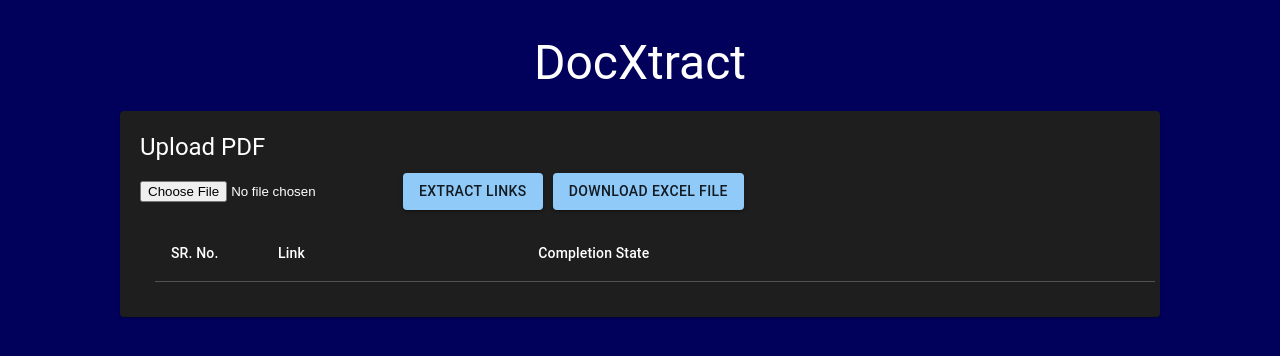
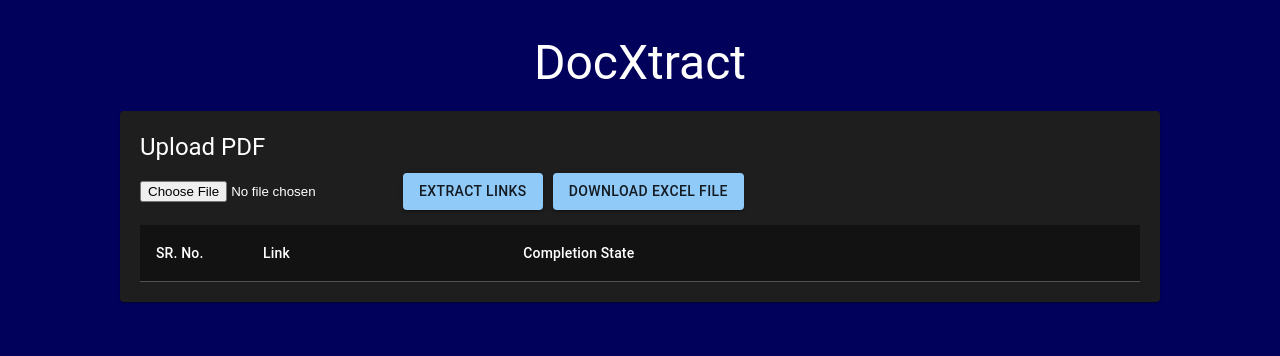
Before and after one commit to Shariq2003/DocXtract, a React (Create React App) app: page / in a window 1280 px wide. Shown: the top 356 px of the page. Built offline with nearby package versions, Linux system fonts and the light colour scheme.

Commit message:
Final Commit for Feature

```diff
--- a/src/components/Form.js
+++ b/src/components/Form.js
@@ -86,9 +86,9 @@ function FileUpload() {
                     <input type="file" onChange={handleFileChange} />
                     <Button variant="contained" onClick={extractLinks} style={{ marginLeft: '10px' }}>Extract Links</Button>
                     <Button variant="contained" onClick={downloadExcelFile} style={{ marginLeft: '10px' }}>Download Excel File</Button>
-                    <TableContainer style={{ margin: "15px" }}>
+                    <TableContainer style={{ marginTop:"15px",display: "flex", justifyContent: "center",maxHeight:"540px", overflowY: 'auto', scrollbarWidth: 'none', width: '100%' }}>
                         <Table>
-                            <TableHead>
+                            <TableHead style={{ position: "sticky", top: 0, zIndex: 1, backgroundColor: theme.palette.background.paper,width:"100%" }}>
                                 <TableRow>
                                     <TableCell style={{width:"75px"}}>SR. No.</TableCell>
                                     <TableCell>Link</TableCell>
@@ -111,7 +111,8 @@ function FileUpload() {
                                                     backgroundColor: selectedStates[index] === 'Pending' ? 'red' :
                                                         selectedStates[index] === 'Done' ? 'green' :
                                                             selectedStates[index] === 'Revisit' ? 'blue' : 'red',
-                                                    width: "150px"
+                                                    width: "110px",
+                                                    height:"30px"
                                                 }}
                                             >
                                                 <MenuItem value="Pending" style={{ color: 'red' }}>Pending</MenuItem>
```
